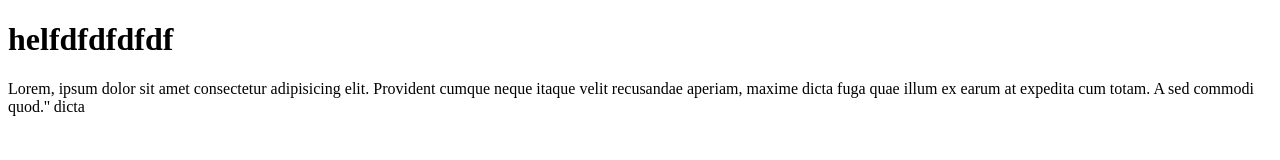
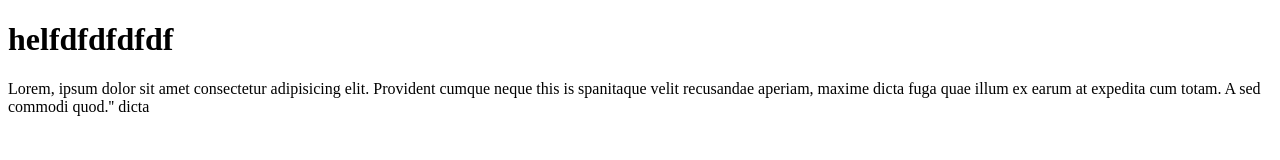
Before and after one commit to bharat-mobiuso/test, a plain HTML site: page index.html in a window 1280 px wide. Drawn offline with Linux system fonts and the light colour scheme.

Commit message:
add span

```diff
--- a/index.html
+++ b/index.html
@@ -9,7 +9,7 @@
 <body>
 
     <H1>hel<b>fdfd</b>fdfdf</H1>
-    <p>Lorem, ipsum dolor sit amet consectetur adipisicing elit. Provident cumque neque itaque velit recusandae aperiam, maxime dicta fuga quae illum ex earum at expedita cum totam. A sed commodi quod.''
+    <p>Lorem, ipsum dolor sit amet consectetur adipisicing elit. Provident cumque neque <span>this is span</span>itaque velit recusandae aperiam, maxime dicta fuga quae illum ex earum at expedita cum totam. A sed commodi quod.''
         dicta
     </p>
 </body>
```
